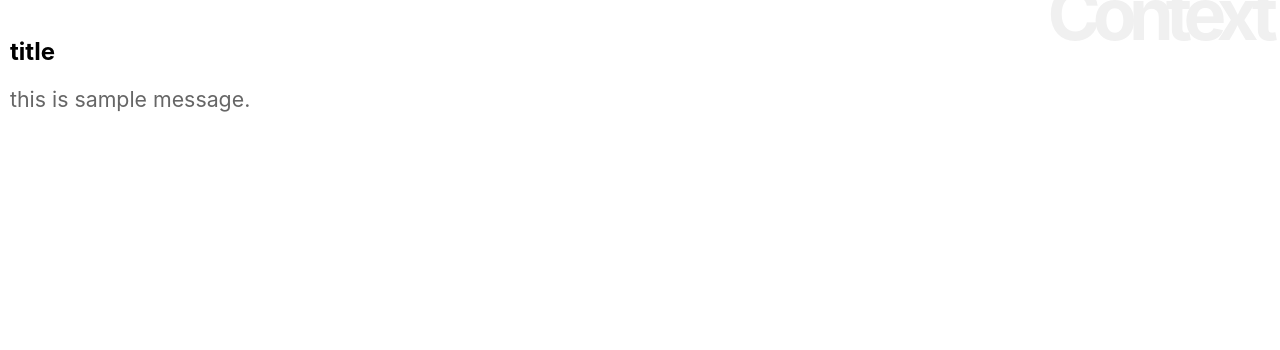
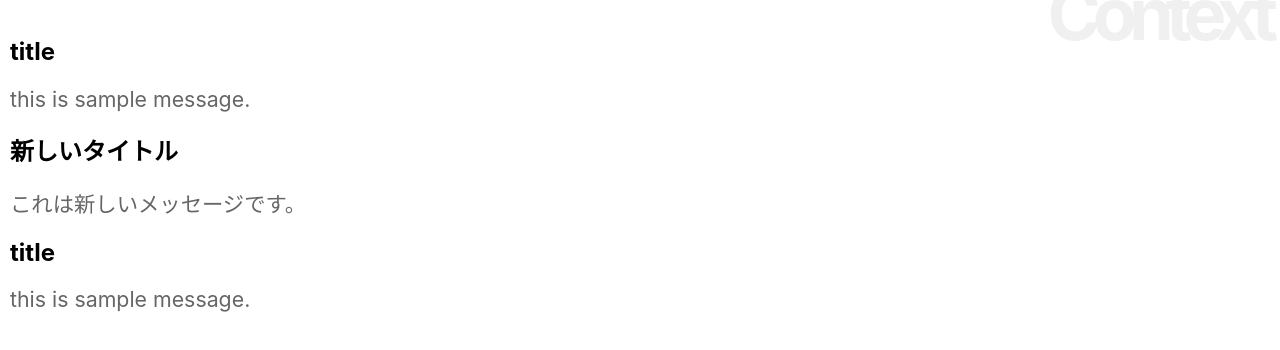
Before and after one commit to takalivian/react_app, a React (Create React App) app: page / in a window 1280 px wide. Shown: the top 350 px of the page. Built offline with nearby package versions, Linux system fonts and the light colour scheme.

Commit message:
provider

```diff
--- a/src/App.js
+++ b/src/App.js
@@ -9,10 +9,19 @@
 
 class App extends Component {
 
+  newdata = {title:"新しいタイトル",
+             message:"これは新しいメッセージです。"};
+
   render() {
     return (
       <div>
         <h1>Context</h1>
+        <Title />
+        <Message />
+        <SampleContext.Provider value={this.newdata}>
+          <Title />
+          <Message />
+        </SampleContext.Provider>
         <Title />
         <Message />
       </div>
```
